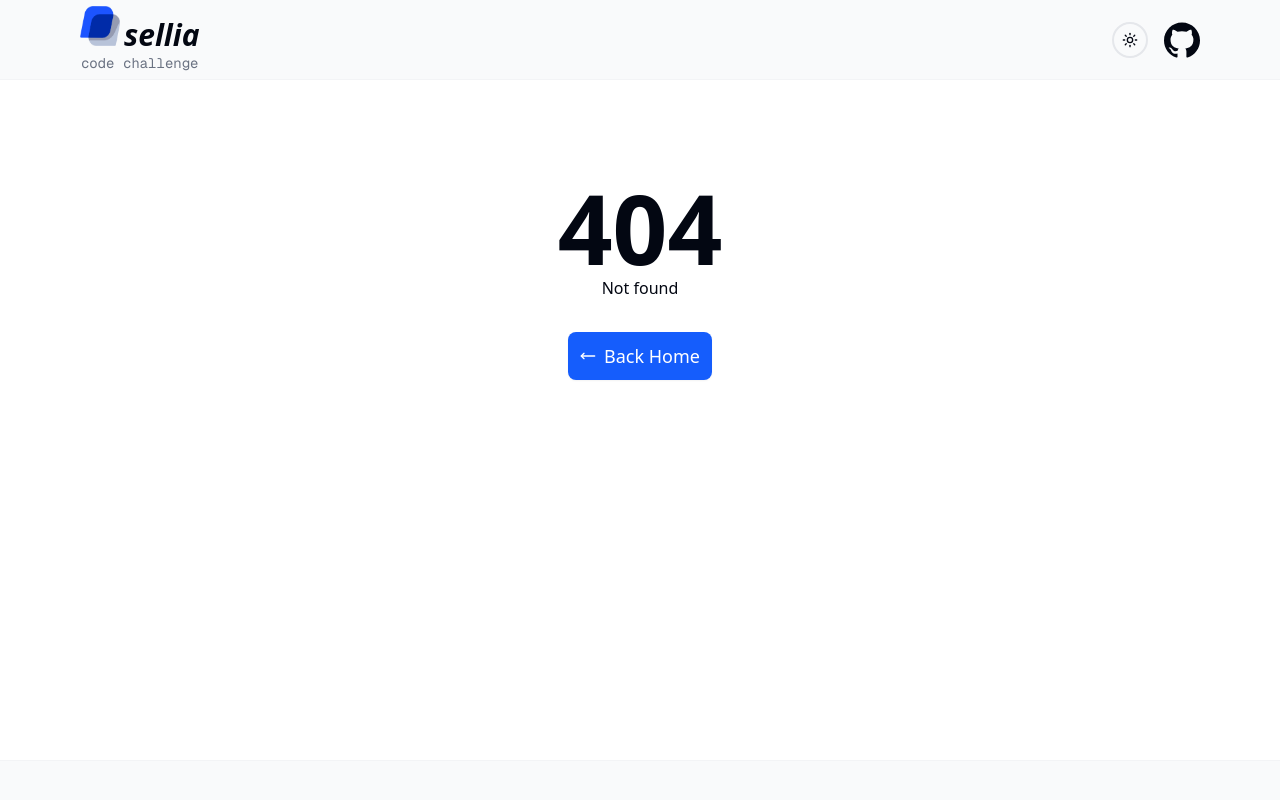
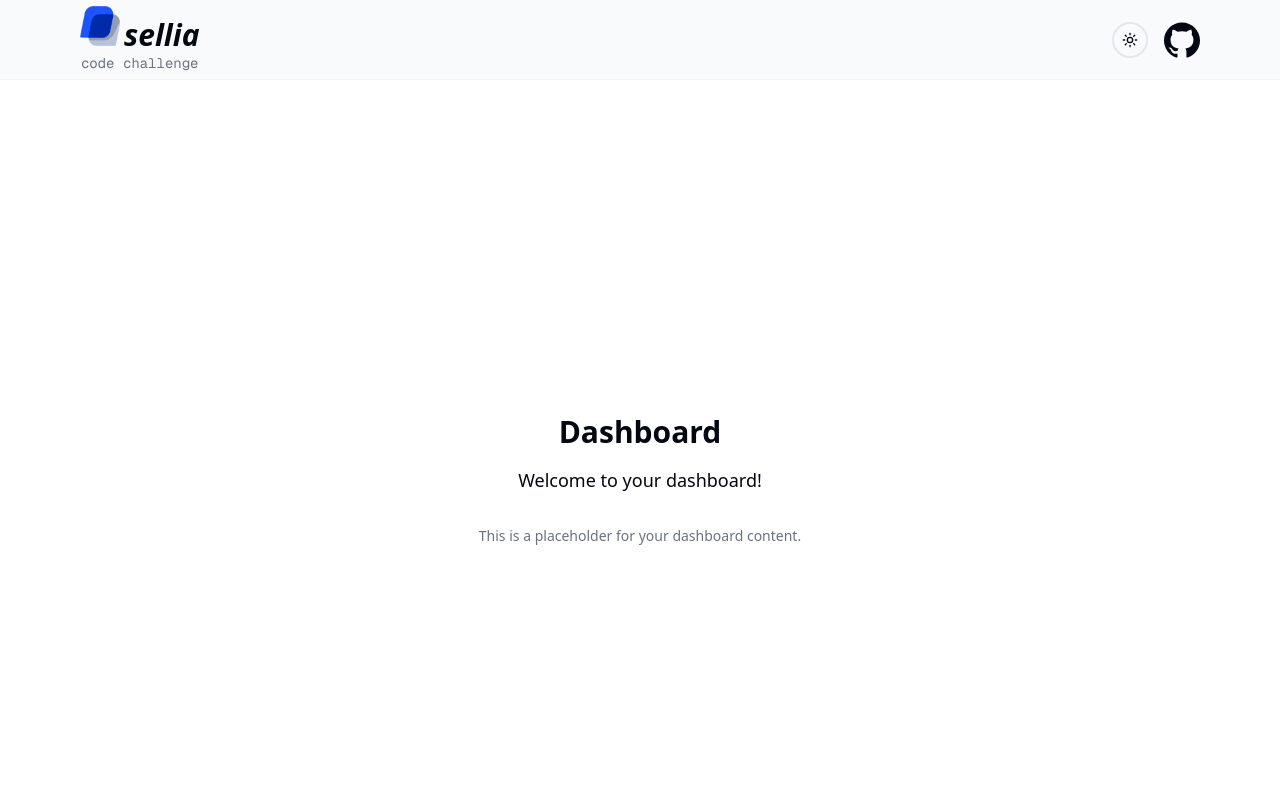
Before and after one commit to tuco5/chat-app, a Next.js app: page /dashboard in a window 1280 px wide. Before the commit this address had no page. Shown: the top 800 px of the page. Built offline with nearby package versions, Linux system fonts and the light colour scheme.

Commit message:
init dashboard

```diff
--- /dev/null
+++ b/src/app/dashboard/page.tsx
@@ -0,0 +1,11 @@
+export default function DashboardPage() {
+  return (
+    <div className="flex flex-col items-center justify-center min-h-screen">
+      <h1 className="text-3xl font-bold mb-4">Dashboard</h1>
+      <p className="text-lg mb-8">Welcome to your dashboard!</p>
+      <p className="text-sm text-gray-500">
+        This is a placeholder for your dashboard content.
+      </p>
+    </div>
+  );
+}
```
